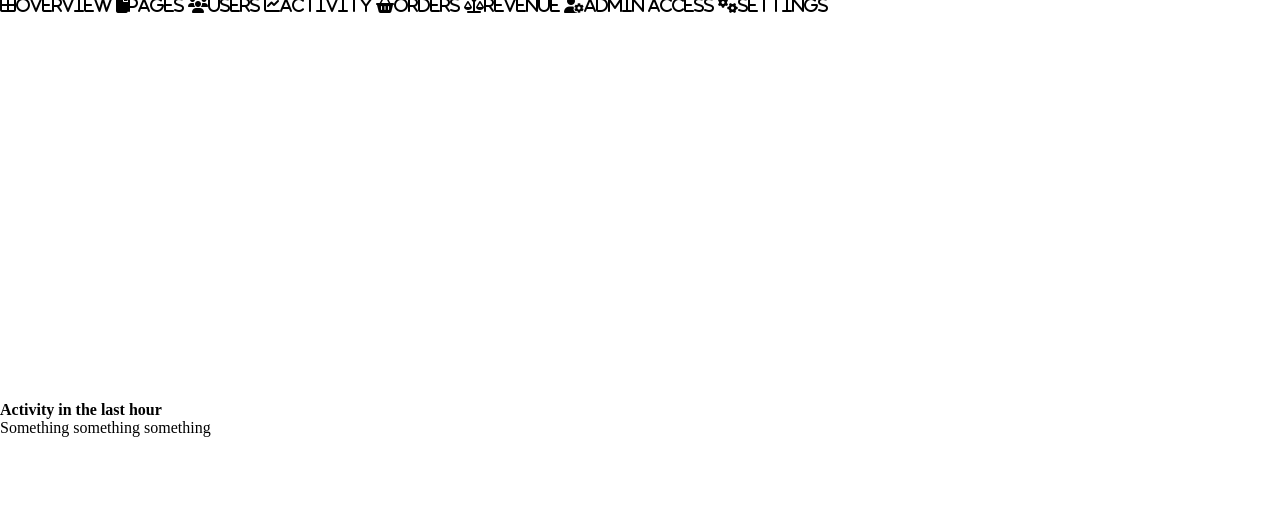
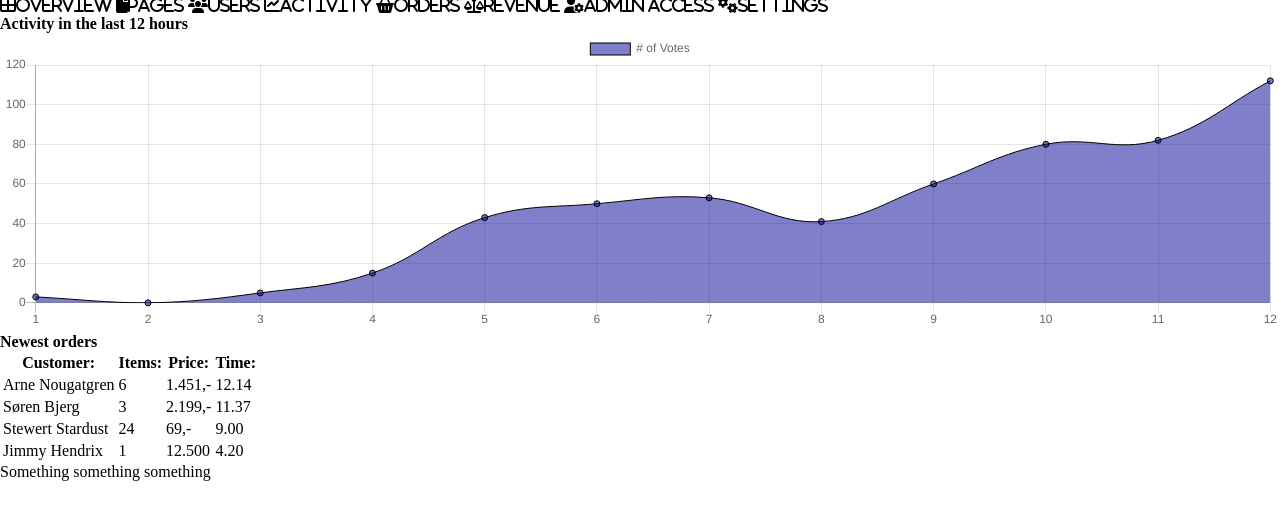
Before and after one commit to slippins/Dashboard, a website: page index.html in a window 1280 px wide. Shown: the part 121-640 px from the top of the page. Drawn offline with nearby package versions, Linux system fonts and the light colour scheme.

Commit message:
Indsat dashbord tile

```diff
--- a/index.html
+++ b/index.html
@@ -19,12 +19,12 @@
 
     <!-- Sikrer man kan benytte CSS ved at tilkoble en CSS fil -->
     <link href="css/styles.css" rel="stylesheet" type="text/css">
+    <script src="https://kit.fontawesome.com/5b4743b31a.js" crossorigin="anonymous"></script>
+
 
     <!-- Sikrer den vises korrekt på mobil, tablet mv. ved at tage ift. skærmstørrelse - bliver brugt til responsive websider -->
     <meta name="viewport" content="width=device-width, initial-scale=1">
 </head>
-
-<script src="https://kit.fontawesome.com/5b4743b31a.js" crossorigin="anonymous"></script>
 <body>
 
     <div class="Header">
@@ -52,8 +52,44 @@
     </div>
     <div class="main">
         <div class="dashboard-tile" id="last-hour">
-            <strong>Activity in the last hour</strong>
-            <canvas id="myChart" width="400" height="400"></canvas>
+            <strong>Activity in the last 12 hours</strong>
+            <canvas id="salesChart" style="position: relative; height:15vh; width:40vw"></canvas>
+        </div>
+        <div class="dashboard-tile" id="newest-orders">
+            <strong>Newest orders</strong>
+            <table>
+                <tr>
+                    <th>Customer:</th>
+                    <th>Items:</th>
+                    <th>Price:</th>
+                    <th>Time:</th>
+                </tr>
+                <tr>
+                    <td>Arne Nougatgren</td>
+                    <td>6</td>
+                    <td>1.451,-</td>
+                    <td>12.14</td>
+                </tr>
+                <tr>
+                    <td>Søren Bjerg</td>
+                    <td>3</td>
+                    <td>2.199,-</td>
+                    <td>11.37</td>
+                </tr>
+                <tr>
+                    <td>Stewert Stardust</td>
+                    <td>24</td>
+                    <td>69,-</td>
+                    <td>9.00</td>
+                </tr>
+                <tr>
+                    <td>Jimmy Hendrix</td>
+                    <td>1</td>
+                    <td>12.500</td>
+                    <td>4.20</td>
+                </tr>
+
+            </table>
 
         </div>
     </div>
@@ -62,6 +98,7 @@
     </div>
 
     <script src="https://ajax.googleapis.com/ajax/libs/jquery/3.4.1/jquery.min.js"></script>
+    <script type="text/javascript" src="//cdnjs.cloudflare.com/ajax/libs/Chart.js/2.9.4/Chart.min.js"></script>
     <script>
         var dt = new Date();
 
@@ -70,5 +107,6 @@
     </script>
     <script src='js/chart.min.js'></script>
 
+
 </body>
 </html>
```
